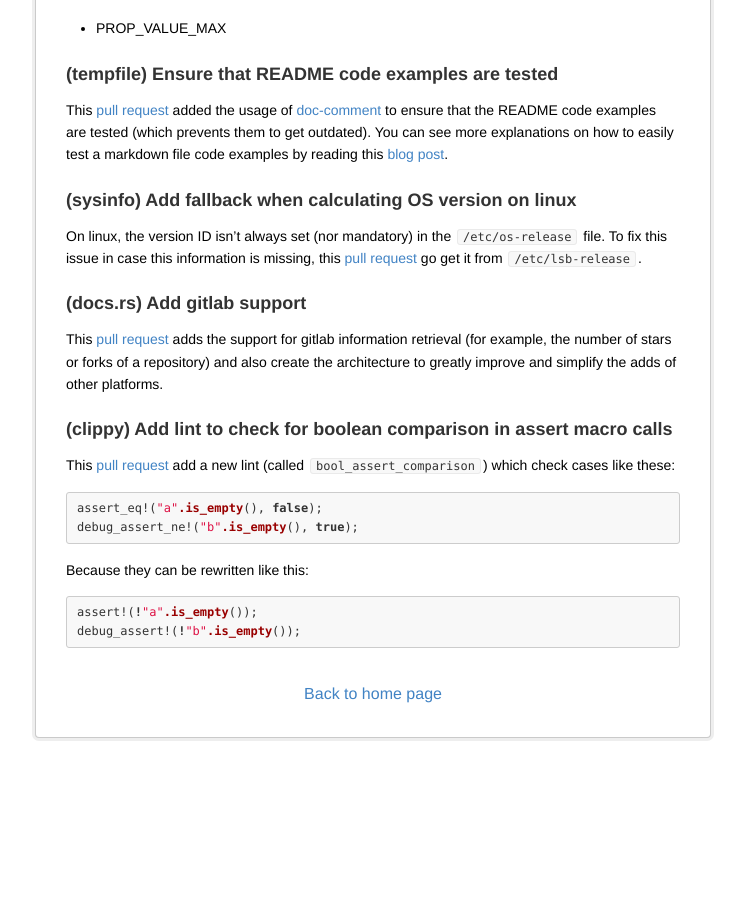
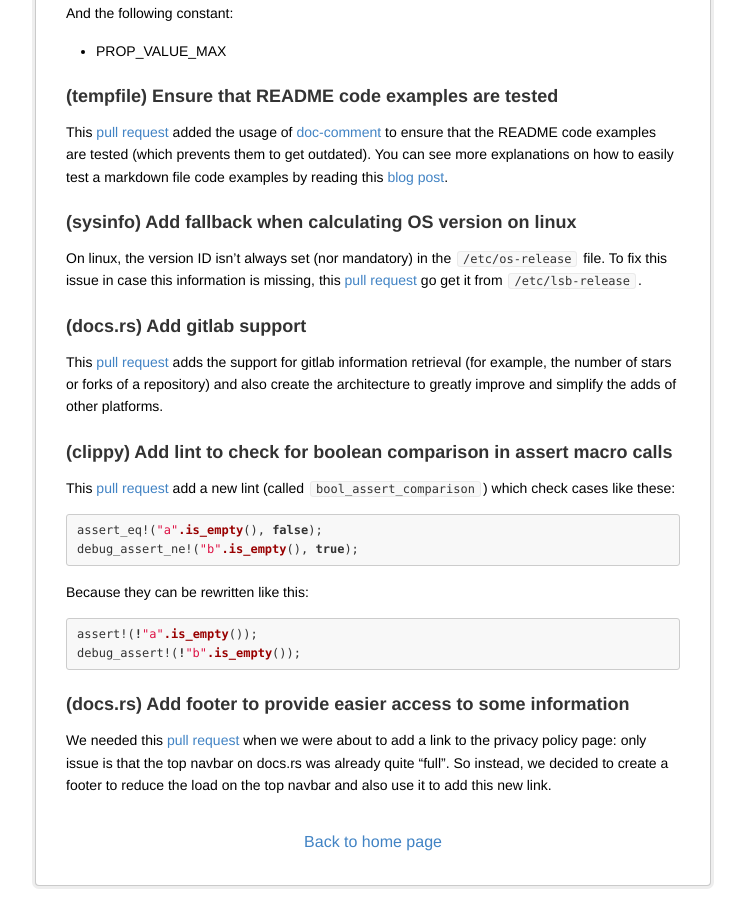
Before and after one commit to yijunyu/trusted-programming.github.io, a Jekyll site: the page built from articles/opensource-contributions.md, in a window 1280 px wide and 900 px high, scrolled down 3139 px. Shown: the whole window, without its empty margins (267-1012 px from the left). Built offline with Jekyll 4.4.1, drawn with Linux system fonts in a browser that asks for light colours; before the commit the page ends 3891 px from its top, so only the background shows below that; some of the changed text lies outside the part shown.

Commit message:
Add docs.rs contribution

````diff
--- a/articles/opensource-contributions.md
+++ b/articles/opensource-contributions.md
@@ -141,3 +141,7 @@ Because they can be rewritten like this:
 assert!(!"a".is_empty());
 debug_assert!(!"b".is_empty());
 ```
+
+### (docs.rs) Add footer to provide easier access to some information
+
+We needed this [pull request](https://github.com/rust-lang/docs.rs/pull/1367) when we were about to add a link to the privacy policy page: only issue is that the top navbar on docs.rs was already quite "full". So instead, we decided to create a footer to reduce the load on the top navbar and also use it to add this new link.
````
